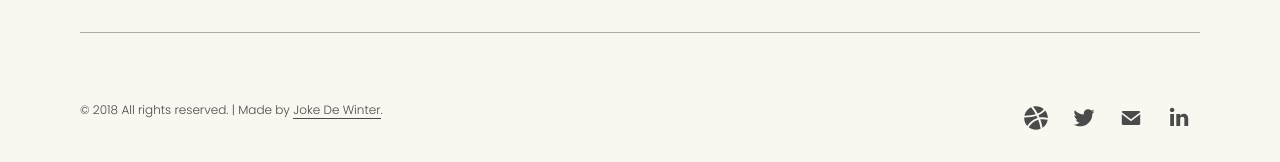
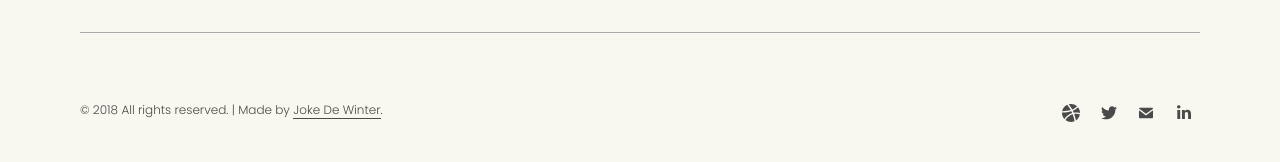
Before and after one commit to jokedewinter/graphic-design, a Jekyll site: the page built from index.md, in a window 1280 px wide. Shown: the part 1009-1171 px from the top of the page. Built offline with Jekyll 4.4.1, drawn with Linux system fonts in a browser that asks for light colours.

Commit message:
Reducing SVG icon size

```diff
--- a/_sass/_layout/_footer.scss
+++ b/_sass/_layout/_footer.scss
@@ -27,8 +27,8 @@
 
 	.svg__icon {
 		margin-left: -10px;
-		width: 42px;
-		height: 42px;
+		width: 32px;
+		height: 32px;
 		fill: $col-text;
 		display: inline-block;
 		vertical-align: middle;
```
